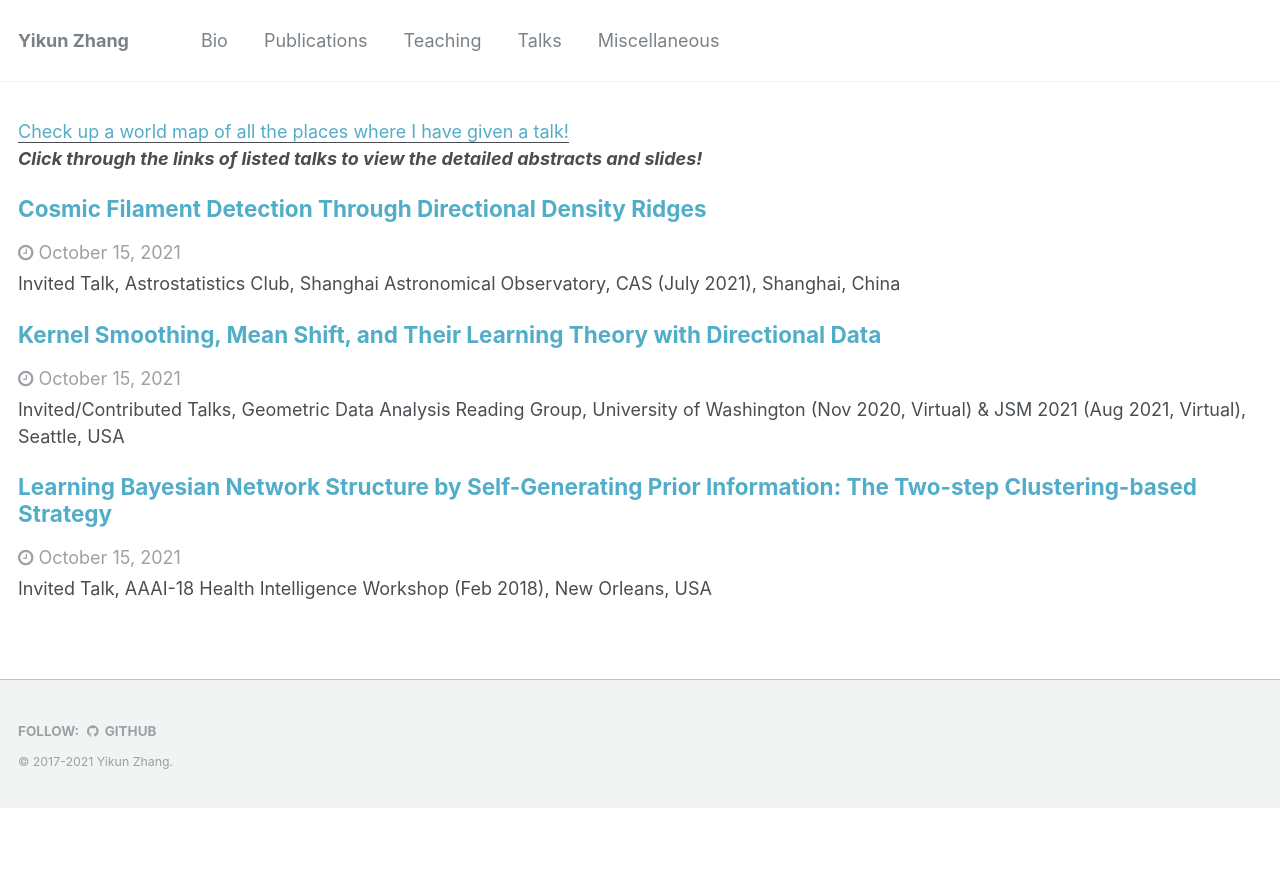
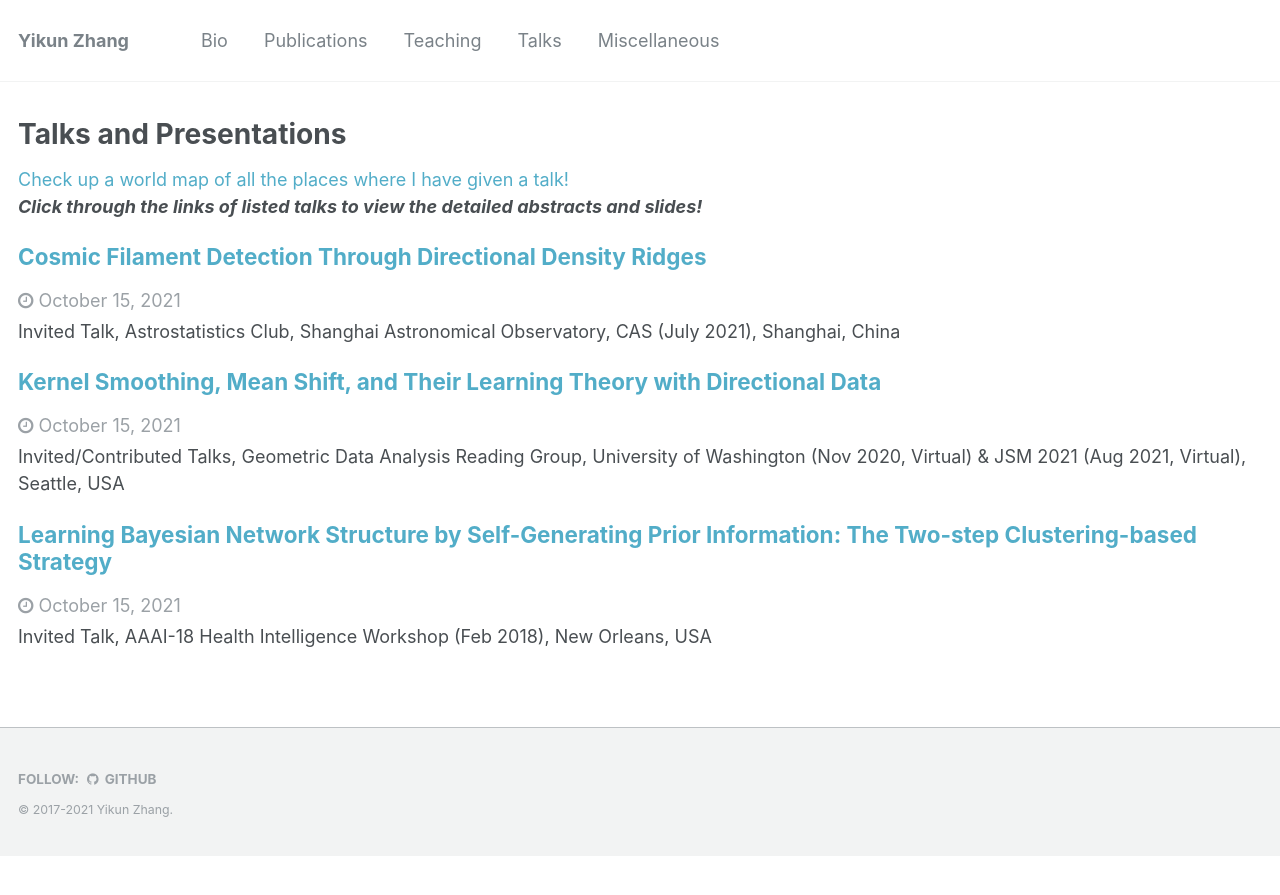
Before and after one commit to zhangyk8/zhangyk8.github.io, a Jekyll site: the page built from _pages/talks.html, in a window 1280 px wide. Shown: the top 895 px of the page. Built offline with Jekyll 4.4.1, drawn with Linux system fonts in a browser that asks for light colours.

Commit message:
Update talks.html

```diff
--- a/_pages/talks.html
+++ b/_pages/talks.html
@@ -6,7 +6,9 @@ author_profile: false
 sidebar: false
 ---
 
-<u style="color: #52adc8"><a href="/talkmap.html">Check up a world map of all the places where I have given a talk!</a></u>
+<h1>Talks and Presentations</h1>
+
+<a href="/talkmap.html" style="color: #52adc8; text-decoration=underline">Check up a world map of all the places where I have given a talk!</a>
 
 <p><em><strong> Click through the links of listed talks to view the detailed abstracts and slides! </strong></em></p>
 
```
